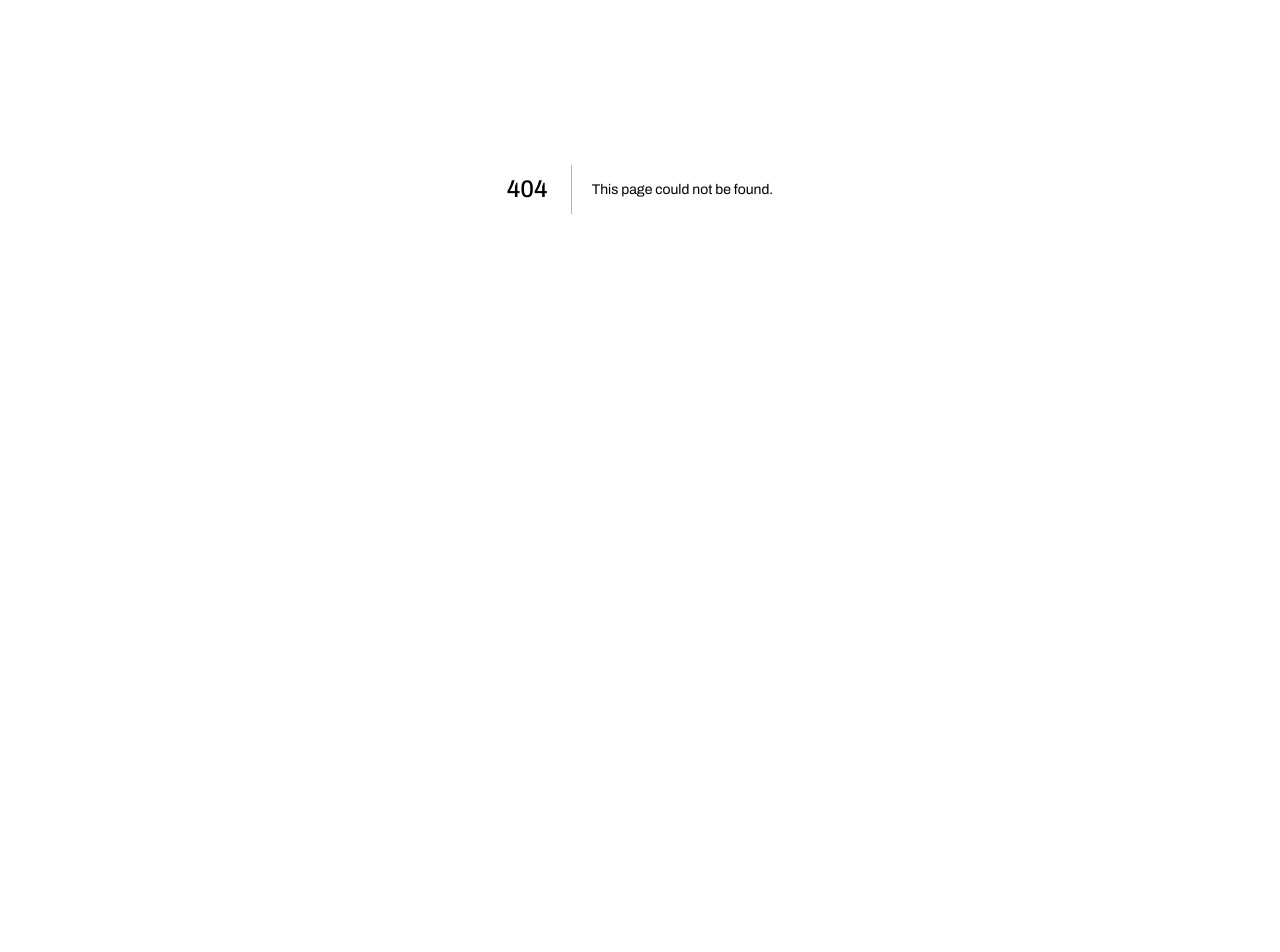
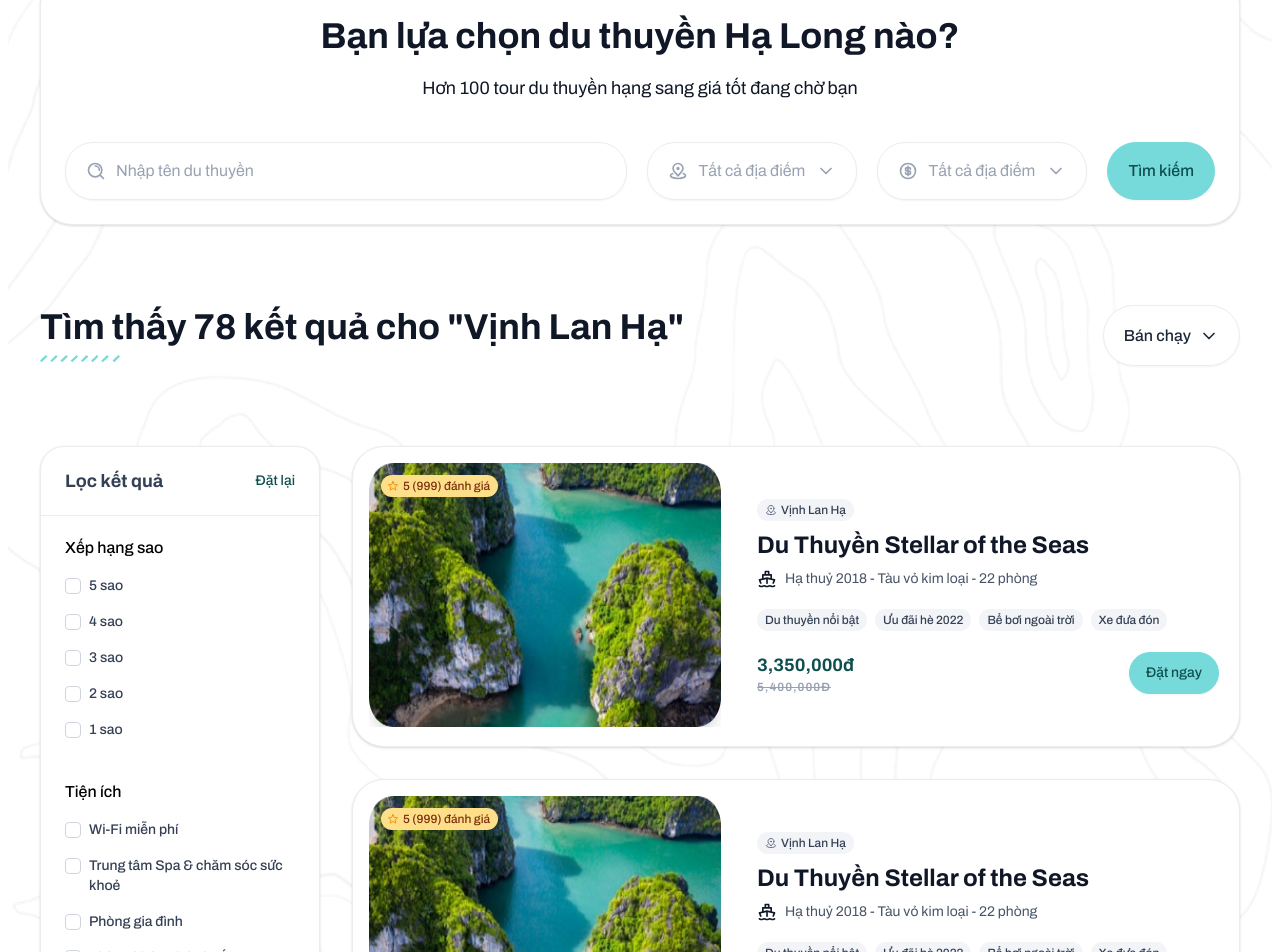
Before and after one commit to fares-admin/mixivivu-frontend, a Next.js app: page /tim-du-thuyen in a window 1280 px wide. Before the commit this address had no page. Shown: the part 211-1163 px from the top of the page. Before the commit the page ends 800 px from the top, so only its background shows below. Built offline with nearby package versions, Linux system fonts and the light colour scheme.

Commit message:
feat: update search-detail page ui

```diff
--- a/components/Logo/Logo.tsx
+++ b/components/Logo/Logo.tsx
@@ -1,4 +1,5 @@
 import Image from 'next/image'
+import Link from 'next/link'
 
 interface LogoProps {
   type?: 'black' | 'white'
@@ -7,12 +8,14 @@ interface LogoProps {
 }
 export const Logo = ({ type = 'black', width, height }: LogoProps) => {
   return (
-    <div>
-      {type === 'black' ? (
-        <Image width={width || 156} height={height || 42} src="/black-logo.png" />
-      ) : (
-        <Image width={width || 218} height={height || 59} src="/white-logo.png" />
-      )}
-    </div>
+    <Link href="/">
+      <a>
+        {type === 'black' ? (
+          <Image width={width || 156} height={height || 42} src="/black-logo.png" />
+        ) : (
+          <Image width={width || 218} height={height || 59} src="/white-logo.png" />
+        )}
+      </a>
+    </Link>
   )
 }
--- a/components/Partial/Header/Header.module.css
+++ b/components/Partial/Header/Header.module.css
@@ -61,3 +61,8 @@
 .sub-menu > div:hover {
   color: var(--primary-base);
 }
+
+.active {
+  color: var(--primary-dark);
+  border-bottom: 2px solid var(--primary-base, #77dada);
+}
--- a/components/Partial/Header/Header.tsx
+++ b/components/Partial/Header/Header.tsx
@@ -1,53 +1,34 @@
 import { Button, ChevronDownIcon, Logo, VietnameseFlagIcon } from '@/components'
+import { useRouter } from 'next/router'
 import styles from './Header.module.css'
 
-export const Header = () => {
+interface NavItemProps {
+  name: string
+  url: string
+  childrens?: NavItemProps[]
+}
+
 const navigationItems = [
   {
     name: 'Tìm du thuyền',
-      url: '/',
-      childrens: [
-        {
-          name: 'Tìm du thuyền',
-          url: '/',
+    url: '/tim-du-thuyen',
   },
   {
-          name: 'Tìm du thuyền 1',
-          url: '/',
-        },
-      ],
-    },
-    {
-      name: 'Combo',
-      url: '/',
-    },
-    {
-      name: 'Thuê trọn tàu',
-      url: '/',
+    name: 'Tìm vé máy bay',
+    url: '/tim-ve-may-bay',
   },
   {
     name: 'Doanh nghiệp',
-      url: '/',
+    url: '',
   },
   {
     name: 'Blog',
-      url: '/',
-    },
-    {
-      name: 'Thêm',
-      url: '/',
-      childrens: [
-        {
-          name: 'Thêm',
-          url: '/',
-        },
-        {
-          name: 'Thêm 1',
-          url: '/',
-        },
-      ],
+    url: '',
   },
 ]
+
+export const Header = () => {
+  const router = useRouter()
 
   return (
     <div className={['container flex justify-between align-center', styles.container].join(' ')}>
@@ -56,8 +37,13 @@ export const Header = () => {
           <Logo />
         </div>
         <div className={['flex gap-24 h-full', styles['nav-container']].join(' ')}>
-          {navigationItems.map((navItem) => (
-            <div key={navItem.name} className={styles.menu}>
+          {navigationItems.map((navItem: NavItemProps) => (
+            <div
+              key={navItem.name}
+              className={[router.pathname === navItem.url ? styles.active : '', styles.menu].join(
+                ' '
+              )}
+            >
               <a className="h-full flex align-center" href={navItem.url}>
                 <label htmlFor="" className="md">
                   {navItem.name}
@@ -66,7 +52,7 @@ export const Header = () => {
               </a>
               {navItem?.childrens?.length ? (
                 <div className={styles['sub-menu']}>
-                  {navItem.childrens.map((childItem) => (
+                  {navItem?.childrens.map((childItem) => (
                     <a
                       key={childItem.name}
                       className="h-full flex align-center"
--- a/constants/config.tsx
+++ b/constants/config.tsx
@@ -123,3 +123,64 @@ export const blogList = [
     date: '13/01/2023',
   },
 ]
+
+export const filterList = [
+  {
+    label: 'Xếp hạng sao',
+    items: [
+      {
+        label: '5 sao',
+        value: 5,
+      },
+      {
+        label: '4 sao',
+        value: 4,
+      },
+      {
+        label: '3 sao',
+        value: 3,
+      },
+      {
+        label: '2 sao',
+        value: 2,
+      },
+      {
+        label: '1 sao',
+        value: 1,
+      },
+    ],
+  },
+  {
+    label: 'Tiện ích',
+    items: [
+      {
+        label: 'Wi-Fi miễn phí',
+        value: 'freeWifi',
+      },
+      {
+        label: 'Trung tâm Spa & chăm sóc sức khoẻ',
+        value: 'freeWifi',
+      },
+      {
+        label: 'Phòng gia đình',
+        value: 'freeWifi',
+      },
+      {
+        label: 'Phòng không hút thuốc',
+        value: 'freeWifi',
+      },
+      {
+        label: 'Wi-Fi miễn phí',
+        value: 'freeWifi',
+      },
+      {
+        label: 'Wi-Fi miễn phí',
+        value: 'freeWifi',
+      },
+      {
+        label: 'Wi-Fi miễn phí',
+        value: 'freeWifi',
+      },
+    ],
+  },
+]
--- /dev/null
+++ b/module-ships/search/SearchPageDetail.module.scss
@@ -0,0 +1,44 @@
+.search-page {
+  padding: 80px 32px !important;
+}
+
+.search-box {
+  width: 100%;
+}
+
+.header {
+  display: flex;
+  justify-content: space-between;
+  gap: 80px;
+  .title h4 {
+    margin: 0;
+    color: var(--gray-900, #101828);
+  }
+}
+
+.side-bar {
+  width: 280px;
+  height: fit-content;
+  border-radius: 24px;
+  border: 1px solid var(--gray-200, #eaecf0);
+  background: var(--base-white, #fff);
+  box-shadow: var(--shadow-sm);
+  &__header {
+    display: flex;
+    padding: 20px 24px;
+    align-items: center;
+    gap: 16px;
+    border-bottom: 1px solid var(--gray-200, #eaecf0);
+  }
+  .filter-item {
+    display: flex;
+    padding: 20px 24px;
+    flex-direction: column;
+    justify-content: center;
+    gap: 16px;
+  }
+}
+
+.ship-list {
+  flex-grow: 1;
+}
--- /dev/null
+++ b/module-ships/search/index.tsx
@@ -0,0 +1,65 @@
+import { Button, Checkbox, ChevronDownIcon, ProductCard, SearchBox } from '@/components'
+import { NextPageWithLayout } from '@/pages/_app'
+import Image from 'next/image'
+import { filterList, productList } from '@/constants/config'
+import styles from './SearchPageDetail.module.scss'
+
+const Sidebar = () => {
+  return (
+    <div className={[styles['side-bar'], 'flex flex-col'].join(' ')}>
+      <div className={styles['side-bar__header']}>
+        <div className="subheading md flex-grow">Lọc kết quả</div>
+        <Button size="sm" label="Đặt lại" typeStyle="link-color" />
+      </div>
+      <div className={styles['side-bar__content']}>
+        {filterList.map((filterItem, index) => (
+          <div key={index} className={styles['filter-item']}>
+            <label className="md">{filterItem.label}</label>
+            {filterItem.items.map((item, index) => (
+              <Checkbox key={index} type="checkbox" sizeInput="sm" text={item.label} />
+            ))}
+          </div>
+        ))}
+      </div>
+    </div>
+  )
+}
+
+const ShipList = () => {
+  return (
+    <div className={[styles['ship-list'], 'flex flex-col gap-32'].join(' ')}>
+      {productList.map((item, index) => (
+        <ProductCard type="list" {...item} key={index} />
+      ))}
+    </div>
+  )
+}
+
+const SearchPageDetail: NextPageWithLayout = () => {
+  return (
+    <div className="section-bg ">
+      <div className={[styles['search-page'], 'flex flex-col gap-80 container'].join(' ')}>
+        <SearchBox
+          className={styles['search-box']}
+          title="Bạn lựa chọn du thuyền Hạ Long nào?"
+          description="Hơn 100 tour du thuyền hạng sang giá tốt đang chờ bạn"
+        />
+        <div className={styles.header}>
+          <div className={styles.title}>
+            <h4>{`Tìm thấy 78 kết quả cho "Vịnh Lan Hạ"`}</h4>
+            <div>
+              <Image src="/heading-border.png" width={80} height={8} />
+            </div>
+          </div>
+          <Button label="Bán chạy" typeStyle="outline" iconTrailing={<ChevronDownIcon />} />
+        </div>
+        <div className="flex gap-32">
+          <Sidebar />
+          <ShipList />
+        </div>
+      </div>
+    </div>
+  )
+}
+
+export default SearchPageDetail
--- /dev/null
+++ b/pages/tim-du-thuyen/index.tsx
@@ -0,0 +1,13 @@
+import { Layout } from '@/components'
+import SearchPageDetail from '@/module-ships/search'
+import { NextPageWithLayout } from '../_app'
+
+const SearchPage: NextPageWithLayout = () => {
+  return <SearchPageDetail />
+}
+
+SearchPage.getLayout = (page) => {
+  return <Layout>{page}</Layout>
+}
+
+export default SearchPage
--- a/styles/globals.css
+++ b/styles/globals.css
@@ -293,6 +293,10 @@ button:focus {
   align-items: end;
 }
 
+.flex-grow {
+  flex-grow: 1;
+}
+
 .gap-1 {
   gap: 1px;
 }
@@ -353,6 +357,10 @@ button:focus {
   gap: 40px;
 }
 
+.gap-80 {
+  gap: 80px;
+}
+
 .h-full {
   height: 100%;
 }
@@ -367,6 +375,10 @@ a:-webkit-any-link {
   color: inherit;
   cursor: pointer;
   text-decoration: inherit;
+}
+
+.cursor-pointer {
+  cursor: pointer;
 }
 
 p {
```
Also changed, not shown: 2 other files (tests, documents, lock files or other folders). Lines whose indentation alone changed are shown as unchanged.
